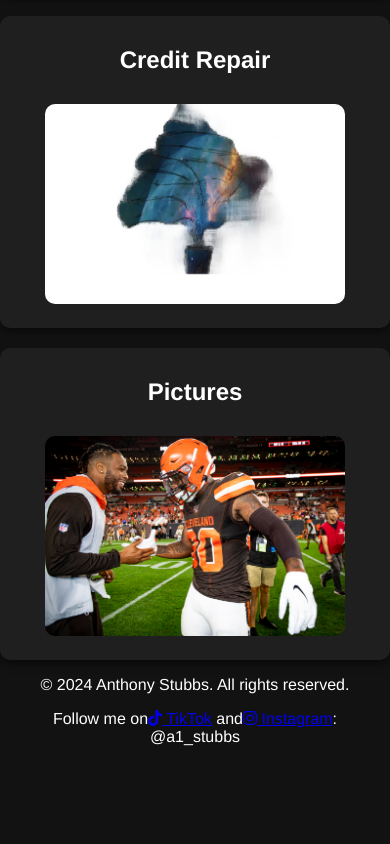
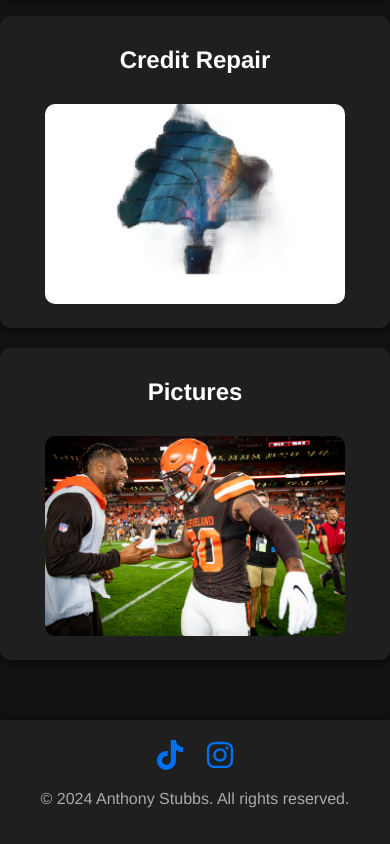
Before and after one commit to Grenaway2/Stubbs, a Next.js app: page / in a window 390 px wide. Shown: the part 1460-2304 px from the top of the page. Before the commit the page ends 2242 px from the top, so only its background shows below. Built offline with nearby package versions, Linux system fonts and the light colour scheme.

Commit message:
Add mobile toggle and footer changes

```diff
--- a/src/pages/_app.js
+++ b/src/pages/_app.js
@@ -3,6 +3,7 @@ import '../styles/globals.scss';
 import Link from 'next/link';
 import Image from 'next/image';
 import { FaBars, FaTimes } from 'react-icons/fa';
+import { FaTiktok, FaInstagram } from 'react-icons/fa';
 
 function MyApp({ Component, pageProps }) {
   const [menuOpen, setMenuOpen] = useState(false);
@@ -35,7 +36,7 @@ function MyApp({ Component, pageProps }) {
             <a onClick={() => setMenuOpen(false)}>Credit Repair</a>
           </Link>
           <Link href="/pictures" legacyBehavior>
-            <a onClick={() => setMenuOpen(false)}>Gallery</a>
+            <a onClick={() => setMenuOpen(false)}>Pictures</a>
           </Link>
         </div>
         <div className="hamburger" onClick={toggleMenu}>
@@ -45,6 +46,17 @@ function MyApp({ Component, pageProps }) {
       <div className="content-wrapper">
         <Component {...pageProps} />
       </div>
+      <footer className="footer">
+        <div className="social-icons">
+          <a href="https://www.tiktok.com/@a1stubbs" target="_blank" rel="noopener noreferrer">
+            <FaTiktok size={30} />
+          </a>
+          <a href="https://www.instagram.com/a1_stubbs" target="_blank" rel="noopener noreferrer">
+            <FaInstagram size={30} />
+          </a>
+        </div>
+        <p>© 2024 Anthony Stubbs. All rights reserved.</p>
+      </footer>
     </>
   );
 }
--- a/src/pages/about.js
+++ b/src/pages/about.js
@@ -1,4 +1,5 @@
-// src/pages/about.js
+import React from 'react';
+
 const About = () => {
   return (
     <div className="about-container">
--- a/src/pages/index.js
+++ b/src/pages/index.js
@@ -44,18 +44,7 @@ const Home = () => {
           </Link>
         </div>
       </div>
-      <footer>
-        <p>© 2024 Anthony Stubbs. All rights reserved.</p>
-        <p>
-          Follow me on
-          <a href="https://www.tiktok.com/@a1_stubbs" target="_blank" rel="noopener noreferrer">
-            <FontAwesomeIcon icon={faTiktok} /> TikTok
-          </a> and
-          <a href="https://www.instagram.com/a1_stubbs" target="_blank" rel="noopener noreferrer">
-            <FontAwesomeIcon icon={faInstagram} /> Instagram
-          </a>: @a1_stubbs
-        </p>
-      </footer>
+
     </div>
   );
 };
--- a/src/styles/globals.scss
+++ b/src/styles/globals.scss
@@ -68,6 +68,7 @@ body {
     background-color: #1f1f1f;
     text-align: center;
     display: none;
+    padding-bottom: 20px; /* Added padding for extra spacing */
   }
 
   .nav-links.open {
@@ -89,7 +90,6 @@ body {
 
 /* Other styles remain the same */
 
-/* About Page Styles */
 .about-container {
   text-align: center;
   background-color: #121212;
```
